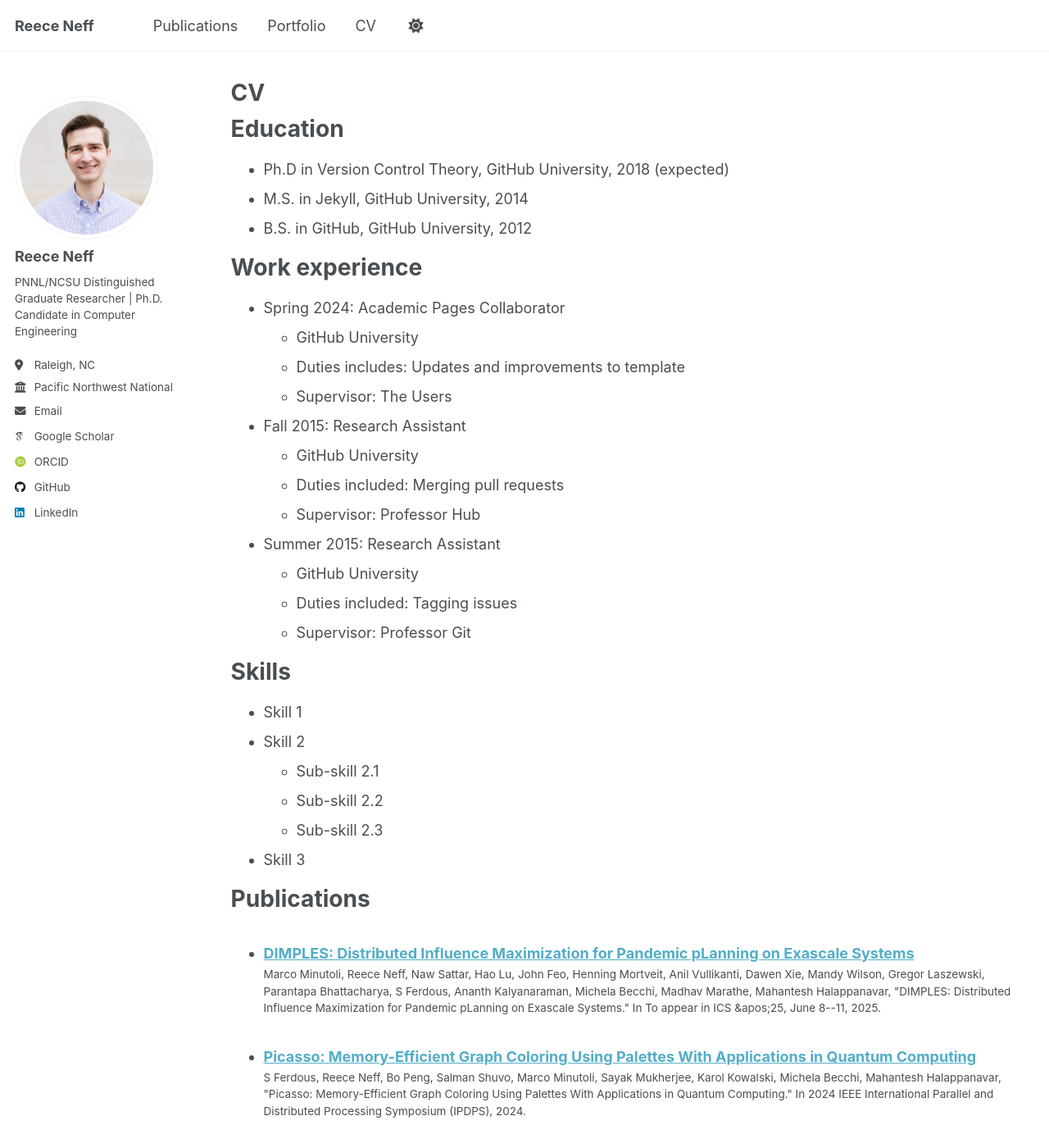
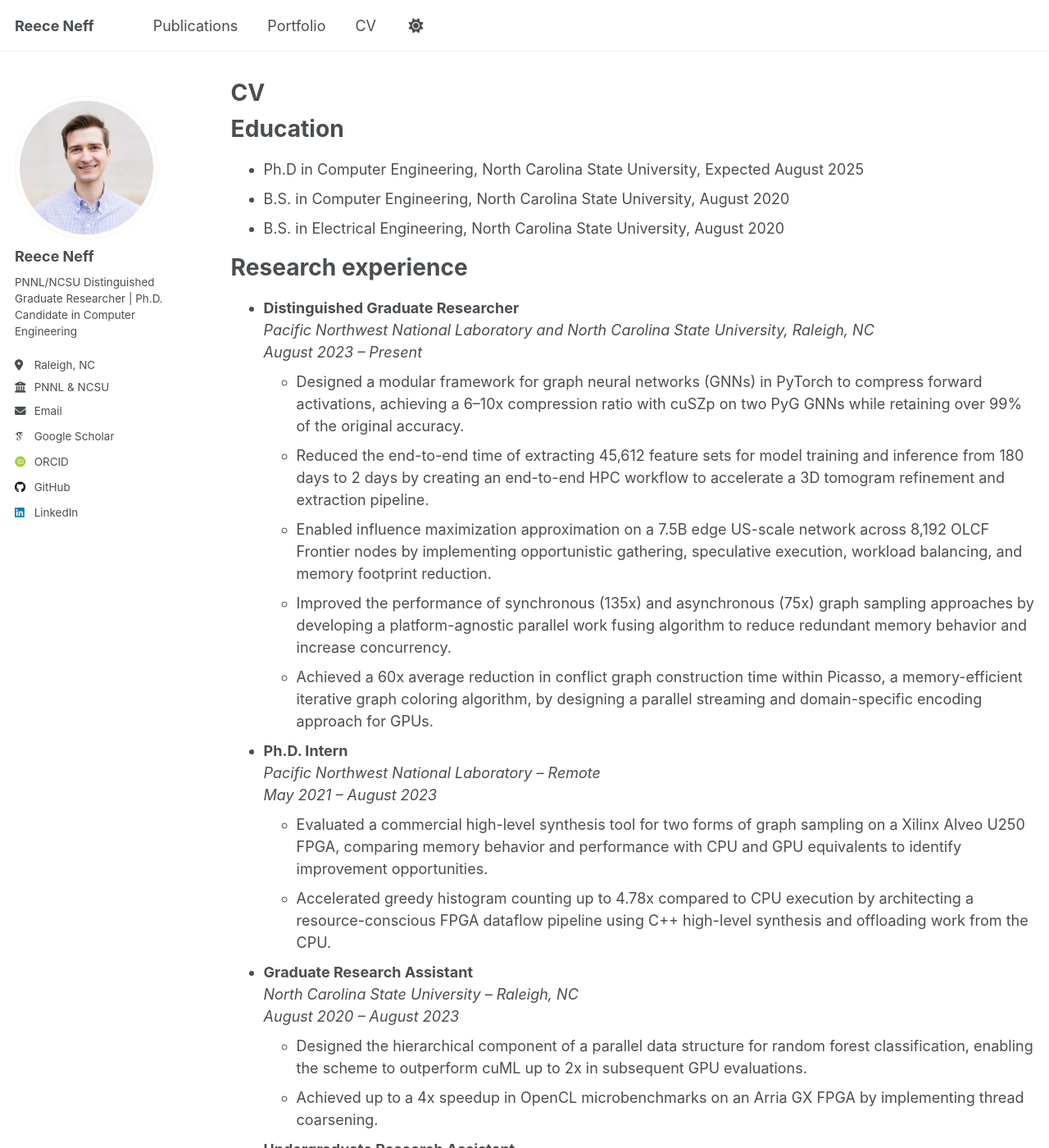
Before and after one commit to neffrw/neffrw.github.io, a Jekyll site: the page built from _pages/cv.md, in a window 1280 px wide and 1400 px high. Shown: the whole window at 82% size. Built offline with Jekyll 4.4.1, drawn with Linux system fonts in a browser that asks for light colours; some web fonts are replaced; some of the changed text lies outside the part shown.

Commit message:
feat: Update personal information and education details in config and CV

```diff
--- a/_config.yml
+++ b/_config.yml
@@ -11,7 +11,7 @@ locale                   : "en-US"
 site_theme               : "default"
 title                    : "Reece Neff"
 title_separator          : "-"
-name                     : &name "Your Name"
+name                     : &name "Reece Neff"
 description              : &description "PNNL/NCSU Distinguished Graduate Researcher | Ph.D. Candidate in Computer Engineering"
 url                      : https://neffrw.github.io # the base hostname & protocol for your site e.g. "https://[your GitHub username].github.io" or if you already have some other page hosted on Github then use "https://[your GitHub username].github.io/[Your Repo Name]"
 baseurl                  : "" # the subpath of your site, e.g. "/blog"
@@ -27,7 +27,7 @@ author:
   pronouns         : # example: "she/her"
   bio              : "PNNL/NCSU Distinguished Graduate Researcher | Ph.D. Candidate in Computer Engineering"
   location         : "Raleigh, NC"
-  employer         : "Pacific Northwest National Laboratory & North Carolina State University"
+  employer         : "PNNL & NCSU"
   uri              : # URL
   email            : "rwneff@ncsu.edu"
 
--- a/_pages/cv.md
+++ b/_pages/cv.md
@@ -11,35 +11,43 @@ redirect_from:
 
 Education
 ======
-* Ph.D in Version Control Theory, GitHub University, 2018 (expected)
-* M.S. in Jekyll, GitHub University, 2014
-* B.S. in GitHub, GitHub University, 2012
+* Ph.D in Computer Engineering, North Carolina State University, Expected August 2025
+* B.S. in Computer Engineering, North Carolina State University, August 2020
+* B.S. in Electrical Engineering, North Carolina State University, August 2020
 
-Work experience
+Research experience
 ======
-* Spring 2024: Academic Pages Collaborator
-  * GitHub University
-  * Duties includes: Updates and improvements to template
-  * Supervisor: The Users
+* **Distinguished Graduate Researcher**
+  *Pacific Northwest National Laboratory and North Carolina State University, Raleigh, NC*
+  *August 2023 – Present*
+  - Designed a modular framework for graph neural networks (GNNs) in PyTorch to compress forward activations, achieving a 6–10x compression ratio with cuSZp on two PyG GNNs while retaining over 99% of the original accuracy.
+  - Reduced the end-to-end time of extracting 45,612 feature sets for model training and inference from 180 days to 2 days by creating an end-to-end HPC workflow to accelerate a 3D tomogram refinement and extraction pipeline.
+  - Enabled influence maximization approximation on a 7.5B edge US-scale network across 8,192 OLCF Frontier nodes by implementing opportunistic gathering, speculative execution, workload balancing, and memory footprint reduction.
+  - Improved the performance of synchronous (135x) and asynchronous (75x) graph sampling approaches by developing a platform-agnostic parallel work fusing algorithm to reduce redundant memory behavior and increase concurrency.
+  - Achieved a 60x average reduction in conflict graph construction time within Picasso, a memory-efficient iterative graph coloring algorithm, by designing a parallel streaming and domain-specific encoding approach for GPUs.
 
-* Fall 2015: Research Assistant
-  * GitHub University
-  * Duties included: Merging pull requests
-  * Supervisor: Professor Hub
+* **Ph.D. Intern**
+  *Pacific Northwest National Laboratory – Remote*
+  *May 2021 – August 2023*
+  - Evaluated a commercial high-level synthesis tool for two forms of graph sampling on a Xilinx Alveo U250 FPGA, comparing memory behavior and performance with CPU and GPU equivalents to identify improvement opportunities.
+  - Accelerated greedy histogram counting up to 4.78x compared to CPU execution by architecting a resource-conscious FPGA dataflow pipeline using C++ high-level synthesis and offloading work from the CPU.
 
-* Summer 2015: Research Assistant
-  * GitHub University
-  * Duties included: Tagging issues
-  * Supervisor: Professor Git
+* **Graduate Research Assistant**
+  *North Carolina State University – Raleigh, NC*
+  *August 2020 – August 2023*
+  - Designed the hierarchical component of a parallel data structure for random forest classification, enabling the scheme to outperform cuML up to 2x in subsequent GPU evaluations.
+  - Achieved up to a 4x speedup in OpenCL microbenchmarks on an Arria GX FPGA by implementing thread coarsening.
+
+* **Undergraduate Research Assistant**
+  *North Carolina State University – Raleigh, NC*
+  *February 2019 – January 2020*
+  - Created a Python testbed to evaluate a sequence clustering algorithm for DNA-based storage.
 
 Skills
 ======
-* Skill 1
-* Skill 2
-  * Sub-skill 2.1
-  * Sub-skill 2.2
-  * Sub-skill 2.3
-* Skill 3
+* **Languages:** C++, Python, C
+* **Parallel and Distributed Computing:** OpenCL, OpenMP, MPI, HIP (ROCm), CUDA
+* **Frameworks and Libraries:** PyTorch, PyTorch Geometric, Xilinx Vitis HLS
 
 Publications
 ======
@@ -47,7 +55,7 @@ Publications
     {% include archive-single-cv.html %}
   {% endfor %}</ul>
 
-Talks
+<!-- Talks
 ======
   <ul>{% for post in site.talks reversed %}
     {% include archive-single-talk-cv.html  %}
@@ -57,8 +65,12 @@ Teaching
 ======
   <ul>{% for post in site.teaching reversed %}
     {% include archive-single-cv.html %}
-  {% endfor %}</ul>
+  {% endfor %}</ul> -->
 
-Service and leadership
+Honors and Awards
 ======
-* Currently signed in to 43 different slack teams
+* Joint NC State University and Pacific Northwest National Laboratory Distinguished Graduate Research Program, 2023
+* North Carolina State University Provost’s Doctoral Fellowship, 2020
+* North Carolina State University College of Engineering Graduate Merit Award, 2020
+* Toni Christine Masini Memorial Marching Band Scholarship, 2019
+* Eagle Scout, 2016
--- a/markdown_generator/conference_papers.bib
+++ b/markdown_generator/conference_papers.bib
@@ -6,6 +6,7 @@
   volume={},
   number={},
   pages={436-441},
+  url = {https://doi.org/10.1109/HiPC53243.2021.00062},
   keywords={Codes;Instruction sets;Pipelines;Graphics processing units;Benchmark testing;Resource management;Synchronization;OpenCL;FPGA;high-level synthesis;compiler techniques;thread-coarsening;performance optimization},
   doi={10.1109/HiPC53243.2021.00062}}
 
```
Also changed, not shown: _publications/2021-01-01-Exploring-Thread-Coarsening-on-FPGA.md (+1 -1 lines), _publications/2025-01-01-DIMPLES-Distributed-Influence-Maximization-for-Pandemic-pLanning-on-Exascale-Systems.md (+2 -2 lines).
